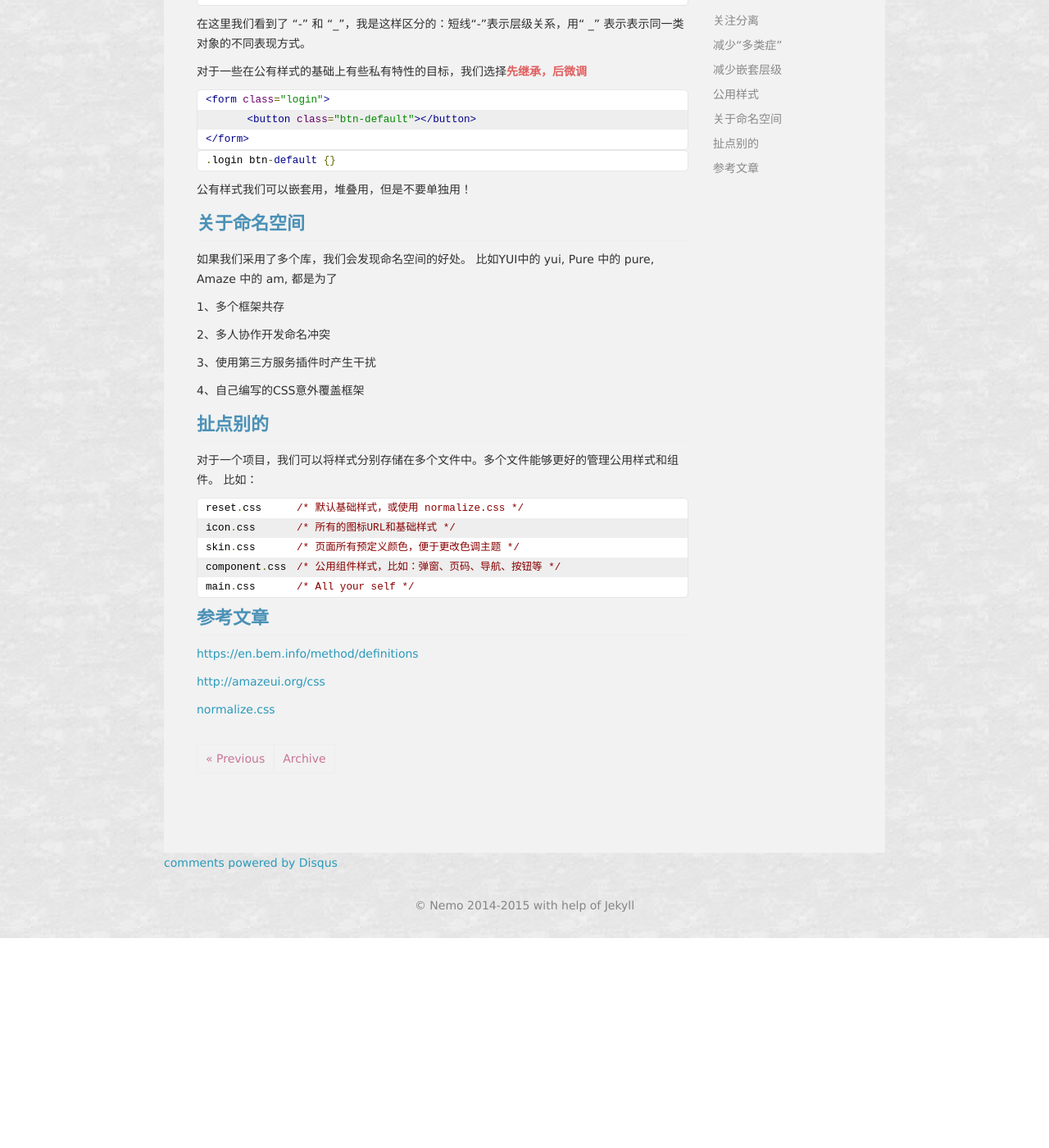
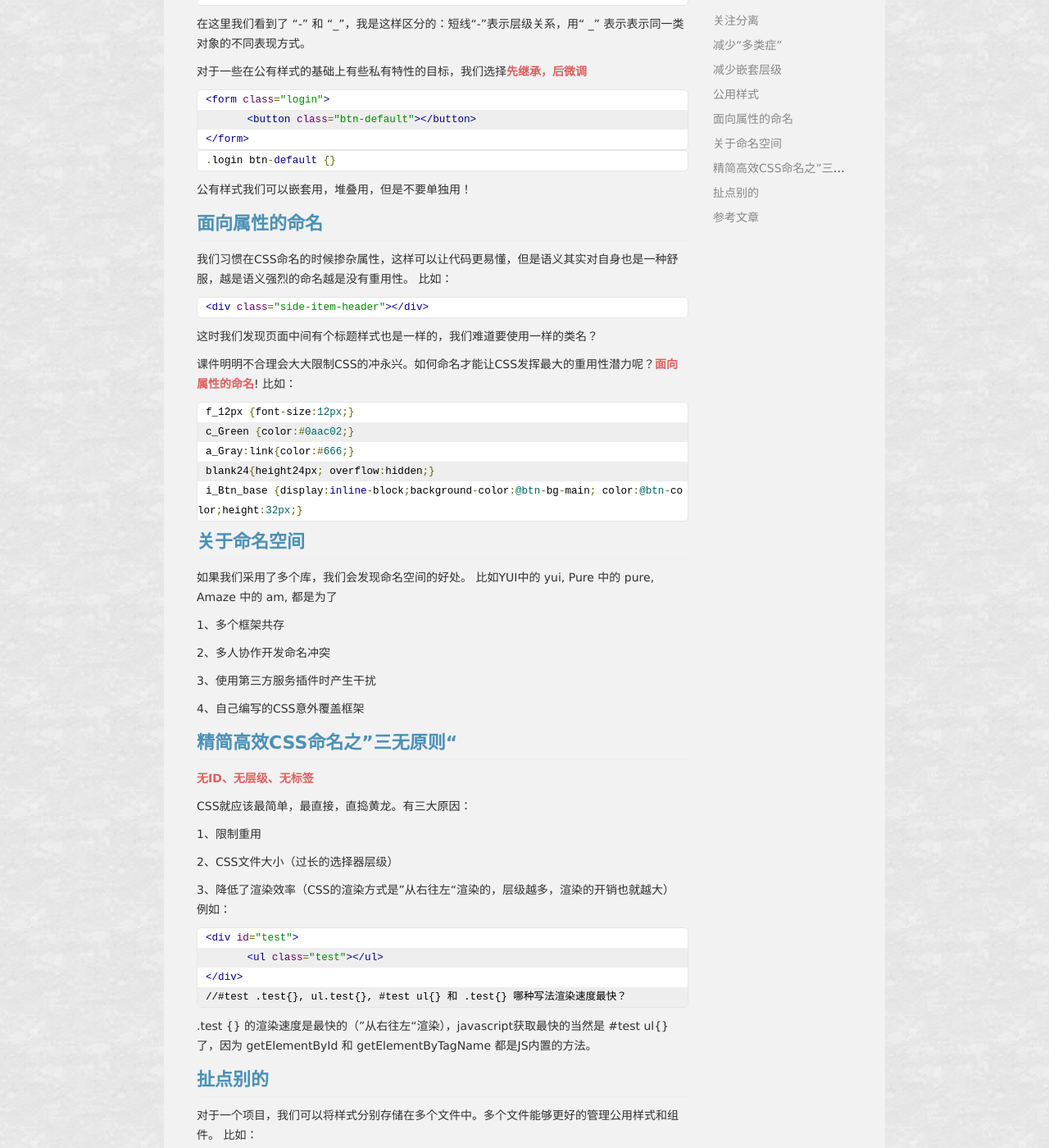
Before and after one commit to Caesor/caesor.github.io, a Jekyll site: the page built from _posts/2015-06-05-Css-Class-Naming.md, in a window 1280 px wide and 1400 px high, scrolled down 1608 px. Shown: the whole window at 82% size. Built offline with Jekyll 4.4.1, drawn with Linux system fonts in a browser that asks for light colours; some web fonts are replaced; comment, search, counter and statistics services are not loaded; before the commit the page ends 2752 px from its top, so only the background shows below that.

Commit message:
update blog

````diff
--- a/_posts/2015-06-05-Css-Class-Naming.md
+++ b/_posts/2015-06-05-Css-Class-Naming.md
@@ -67,6 +67,24 @@ btn-default_type2 {}
 ```
 公有样式我们可以嵌套用，堆叠用，但是不要单独用！
 
+##面向属性的命名
+我们习惯在CSS命名的时候掺杂属性，这样可以让代码更易懂，但是语义其实对自身也是一种舒服，越是语义强烈的命名越是没有重用性。
+比如：
+```
+<div class="side-item-header"></div>
+```
+这时我们发现页面中间有个标题样式也是一样的，我们难道要使用一样的类名？
+
+课件明明不合理会大大限制CSS的冲永兴。如何命名才能让CSS发挥最大的重用性潜力呢？**面向属性的命名**!
+比如：
+```css
+f_12px {font-size:12px;}
+c_Green {color:#0aac02;}
+a_Gray:link{color:#666;}
+blank24{height24px; overflow:hidden;}
+i_Btn_base {display:inline-block;background-color:@btn-bg-main; color:@btn-color;height:32px;}
+```
+
 ##关于命名空间
 如果我们采用了多个库，我们会发现命名空间的好处。
 比如YUI中的 yui, Pure 中的 pure, Amaze 中的 am, 都是为了
@@ -78,6 +96,26 @@ btn-default_type2 {}
 3、使用第三方服务插件时产生干扰
 
 4、自己编写的CSS意外覆盖框架
+
+##精简高效CSS命名之”三无原则“
+**无ID、无层级、无标签**
+
+CSS就应该最简单，最直接，直捣黄龙。有三大原因：
+
+1、限制重用
+
+2、CSS文件大小（过长的选择器层级）
+
+3、降低了渲染效率（CSS的渲染方式是”从右往左“渲染的，层级越多，渲染的开销也就越大）
+例如：
+```
+<div id="test">
+	<ul class="test"></ul>
+</div>
+//#test .test{}, ul.test{}, #test ul{} 和 .test{} 哪种写法渲染速度最快？
+```
+.test {} 的渲染速度是最快的（”从右往左“渲染），javascript获取最快的当然是 #test ul{}了，因为 getElementById 和 getElementByTagName 都是JS内置的方法。
+
 
 ##扯点别的
 对于一个项目，我们可以将样式分别存储在多个文件中。多个文件能够更好的管理公用样式和组件。
@@ -96,3 +134,5 @@ main.css 	/* All your self */
 [http://amazeui.org/css](http://amazeui.org/css)
 
 [normalize.css](http://necolas.github.io/normalize.css/)
+
+[精简高效的CSS命名准则/方法](http://www.zhangxinxu.com/wordpress/2010/09/%E7%B2%BE%E7%AE%80%E9%AB%98%E6%95%88%E7%9A%84css%E5%91%BD%E5%90%8D%E5%87%86%E5%88%99%E6%96%B9%E6%B3%95/)
````
